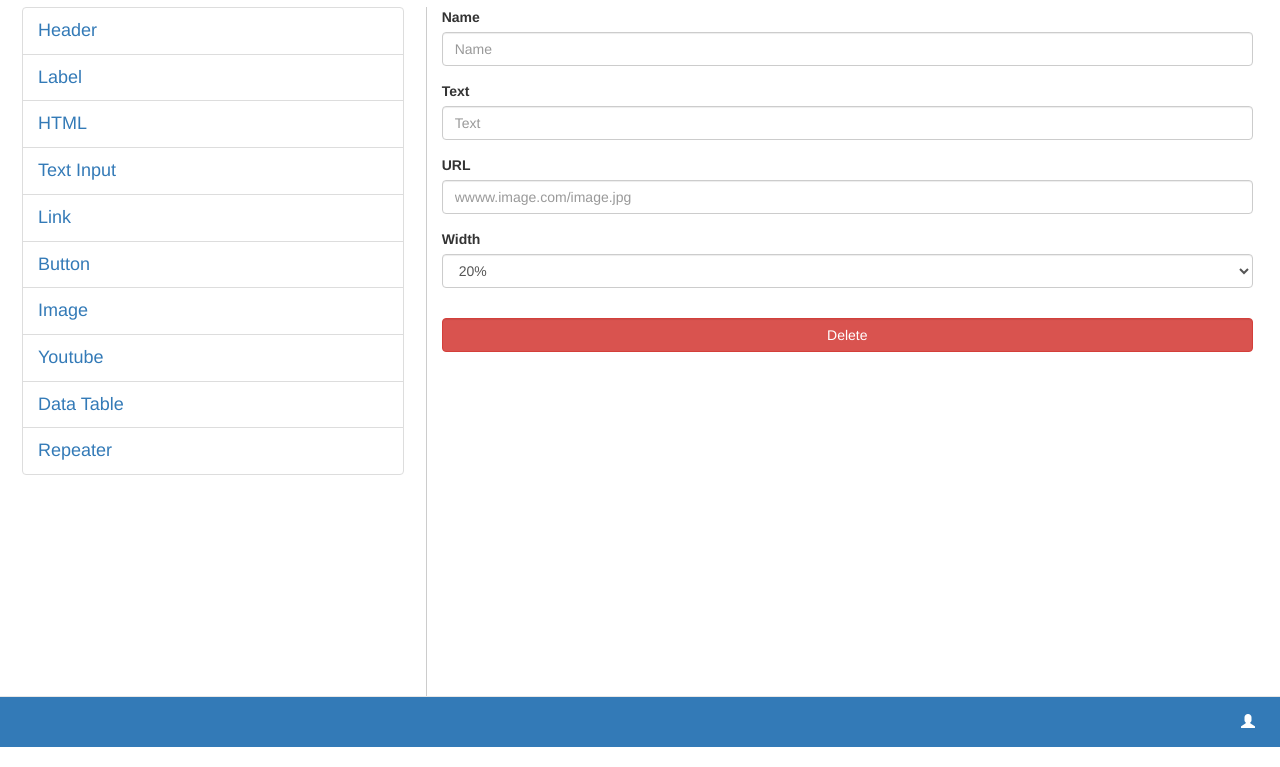
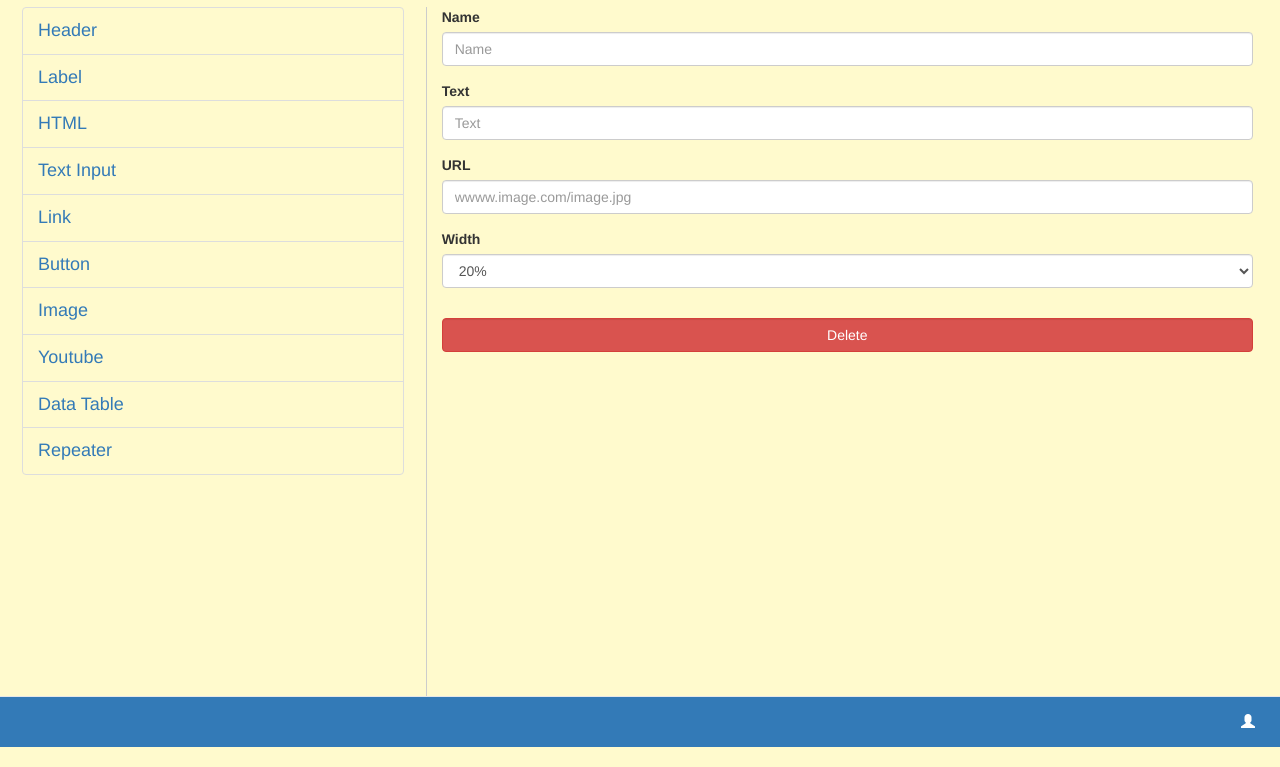
Before and after one commit to Saurin9/shah-saurin-webdev, a website: page public/assignment/widget-youtube.html in a window 1280 px wide. Shown: the part 53-820 px from the top of the page. Drawn offline with nearby package versions, Linux system fonts and the light colour scheme.

Commit message:
color bg

```diff
--- a/public/assignment/css/style.css
+++ b/public/assignment/css/style.css
@@ -5,6 +5,11 @@ input.form-control {
 body {
     padding-top: 60px;
     padding-bottom: 60px;
+    background-color: lemonchiffon;
+}
+
+.bg-color {
+    background-color: lemonchiffon;
 }
 
 .whiteicon, #setwhite {
--- a/public/assignment/widget-youtube.html
+++ b/public/assignment/widget-youtube.html
@@ -48,57 +48,57 @@
 
 <div class="container-fluid">
 
-    <div class="row">
+    <div class="row bg-color">
 
         <div class="col-sm-4 hidden-xs customborder">
             <ul class="list-group list-unstyled list-right-padding table-margin">
 
-                <li class="list-group-item bluecolor bigfont">
+                <li class="list-group-item bluecolor bigfont bg-color">
                     <a href="/assignment/widget-heading.html"> Header
                     </a>
                 </li>
 
-                <li class="list-group-item bluecolor bigfont">
+                <li class="list-group-item bluecolor bigfont bg-color">
                     <a href="#"> Label
                     </a>
                 </li>
 
-                <li class="list-group-item bluecolor bigfont">
+                <li class="list-group-item bluecolor bigfont bg-color">
                     <a href="#"> HTML
                     </a>
                 </li>
 
-                <li class="list-group-item bluecolor bigfont">
+                <li class="list-group-item bluecolor bigfont bg-color">
                     <a href="#"> Text Input
                     </a>
                 </li>
 
-                <li class="list-group-item bluecolor bigfont">
+                <li class="list-group-item bluecolor bigfont bg-color">
                     <a href="#"> Link
                     </a>
                 </li>
 
-                <li class="list-group-item bluecolor bigfont">
+                <li class="list-group-item bluecolor bigfont bg-color">
                     <a href="#"> Button
                     </a>
                 </li>
 
-                <li class="list-group-item bluecolor bigfont">
+                <li class="list-group-item bluecolor bigfont bg-color">
                     <a href="widget-image.html"> Image
                     </a>
                 </li>
 
-                <li class="list-group-item bluecolor bigfont">
+                <li class="list-group-item bluecolor bigfont bg-color">
                     <a href="widget-youtube.html"> Youtube
                     </a>
                 </li>
 
-                <li class="list-group-item bluecolor bigfont">
+                <li class="list-group-item bluecolor bigfont bg-color">
                     <a href="#"> Data Table
                     </a>
                 </li>
 
-                <li class="list-group-item bluecolor bigfont">
+                <li class="list-group-item bluecolor bigfont bg-color">
                     <a href="#"> Repeater
                     </a>
                 </li>
```
Also changed, not shown: public/assignment/widget-heading.html (+10 -10 lines), public/assignment/widget-image.html (+10 -10 lines), public/assignment/widget-list.html (+29 -14 lines).
